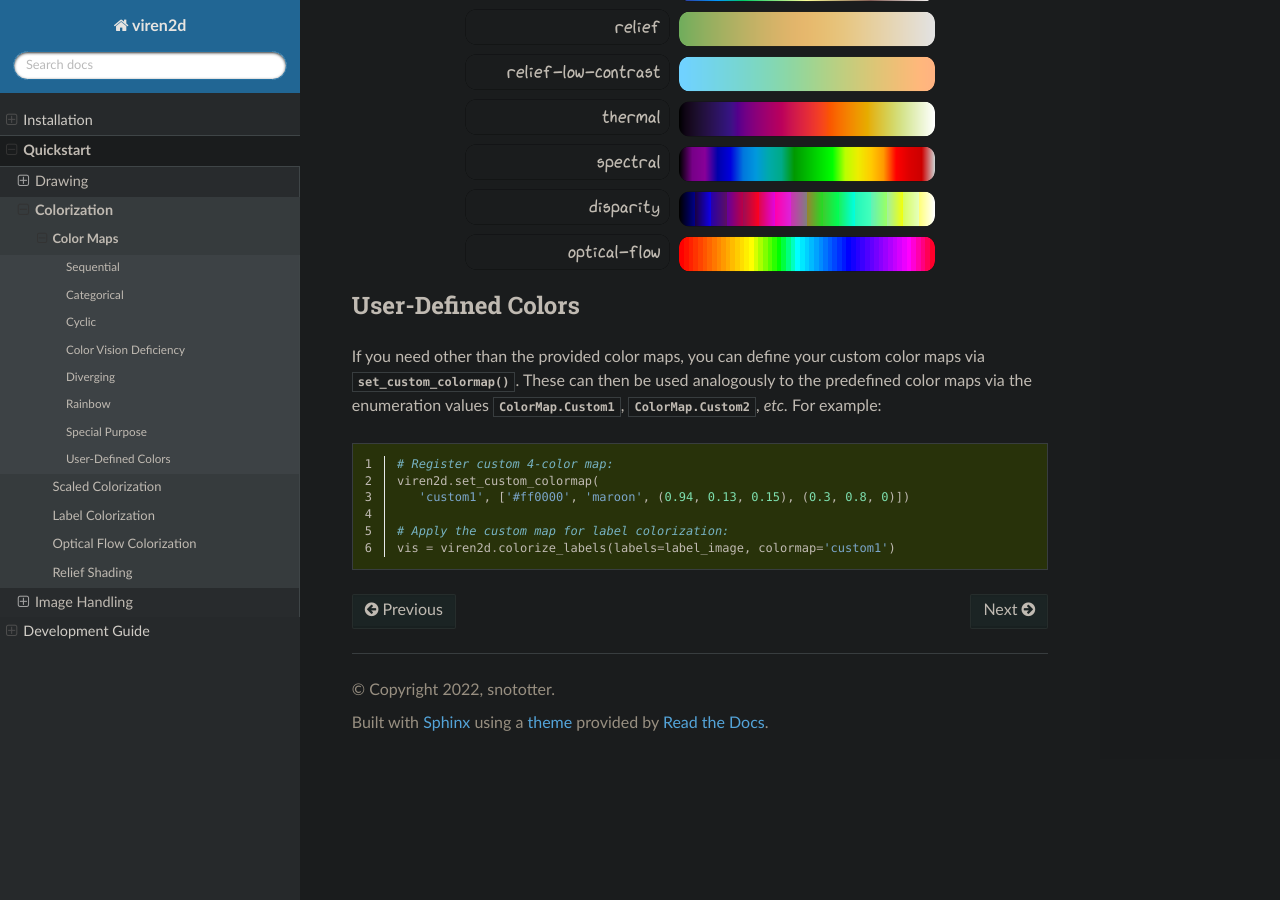
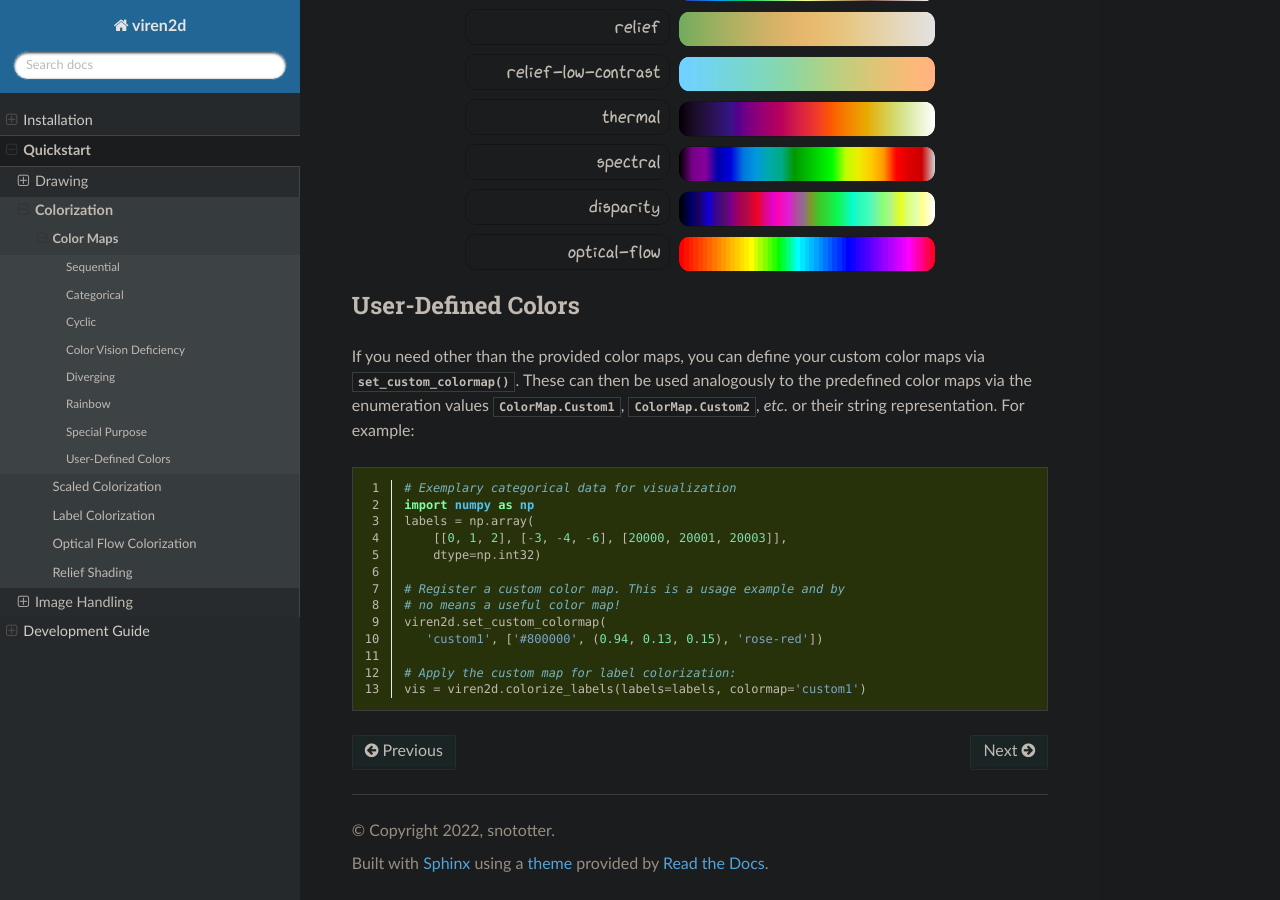
Before and after one commit to snototter/viren2d, a Sphinx documentation site: the page built from docs/source/tutorial/colorization-colormaps.rst, in a window 1280 px wide and 900 px high, scrolled down 3716 px. Built offline with Sphinx 7.4.7 and the Read the Docs theme 2.0.0, drawn with Linux system fonts in a browser that asks for light colours; pages that are not in the unit, such as notebooks, are missing from menus; the version number could not be read and is left out.

```diff
--- a/docs/source/tutorial/colorization-colormaps.rst
+++ b/docs/source/tutorial/colorization-colormaps.rst
@@ -11,7 +11,7 @@
 
    Be also aware that **choosing a color map is more intricate than most people
    anticipate**. For more details, I highly recommend
-   `Peter Kovesi's excellent article <https://arxiv.org/abs/1509.03700>`__
+   `Peter Kovesi's excellent article <https://doi.org/10.48550/arXiv.1509.03700>`__
    about the caveats with color maps and how to avoid them.
 
 
@@ -124,15 +124,23 @@
 If you need other than the provided color maps, you can define your custom
 color maps via :func:`~viren2d.set_custom_colormap`. These can then be used
 analogously to the predefined color maps via the enumeration values
-:attr:`ColorMap.Custom1`, :attr:`ColorMap.Custom2`, *etc.*
+:attr:`ColorMap.Custom1`, :attr:`ColorMap.Custom2`, *etc.* or their
+string representation.
 For example:
 
 .. code-block:: python
    :linenos:
 
-   # Register custom 4-color map:
+   # Exemplary categorical data for visualization
+   import numpy as np
+   labels = np.array(
+       [[0, 1, 2], [-3, -4, -6], [20000, 20001, 20003]],
+       dtype=np.int32)
+
+   # Register a custom color map. This is a usage example and by
+   # no means a useful color map!
    viren2d.set_custom_colormap(
-      'custom1', ['#ff0000', 'maroon', (0.94, 0.13, 0.15), (0.3, 0.8, 0)])
+      'custom1', ['#800000', (0.94, 0.13, 0.15), 'rose-red'])
 
    # Apply the custom map for label colorization:
-   vis = viren2d.colorize_labels(labels=label_image, colormap='custom1')
+   vis = viren2d.colorize_labels(labels=labels, colormap='custom1')
```
Also changed, not shown: 5 other files.
